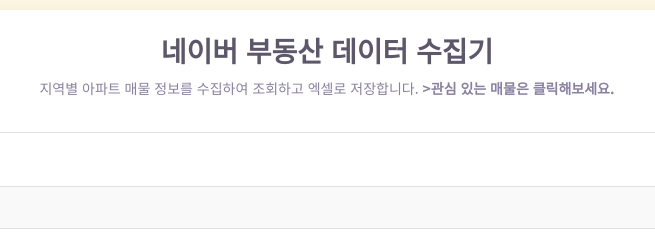
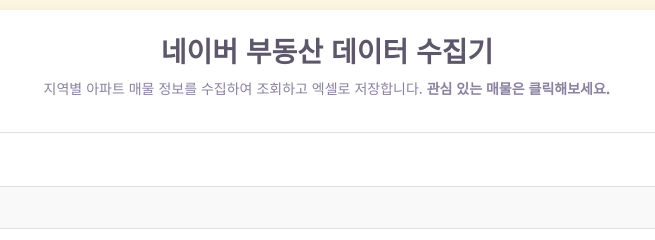
Before and after one commit to AI-Deokslife/Naver, a website: page public/index.html in a window 1280 px wide. Shown: the top 240 px of the page, 313-968 px from the left. Drawn offline with Linux system fonts and the light colour scheme.

Commit message:
Update index.html

```diff
--- a/public/index.html
+++ b/public/index.html
@@ -11,7 +11,7 @@
     <div class="container">
         <header>
             <h1>네이버 부동산 데이터 수집기</h1>
-            <p>지역별 아파트 매물 정보를 수집하여 조회하고 엑셀로 저장합니다. <b>>관심 있는 매물은 클릭해보세요.</b </p>
+            <p>지역별 아파트 매물 정보를 수집하여 조회하고 엑셀로 저장합니다. <b>관심 있는 매물은 클릭해보세요.</b </p>
         </header>
 
         <main>
```
